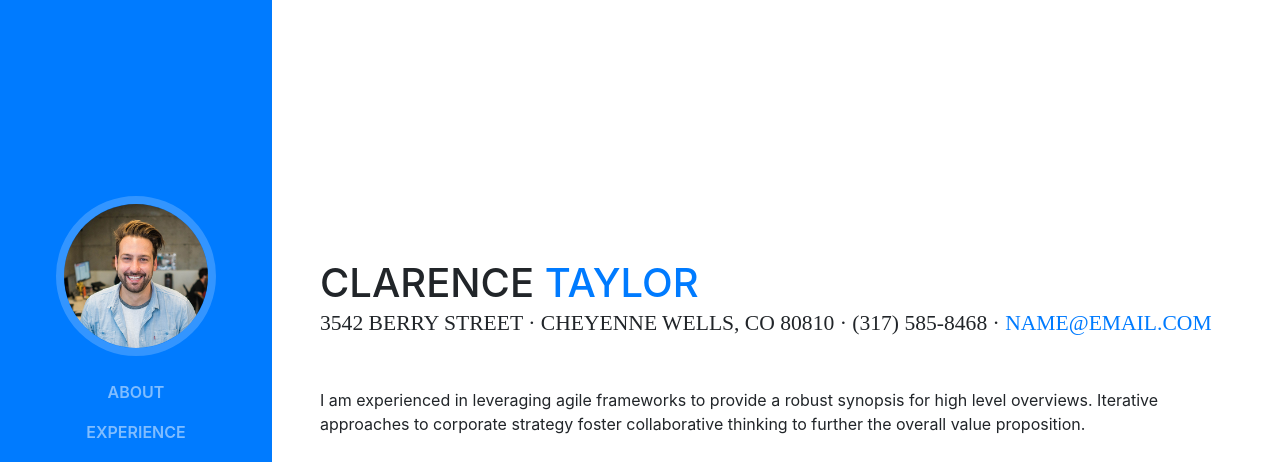
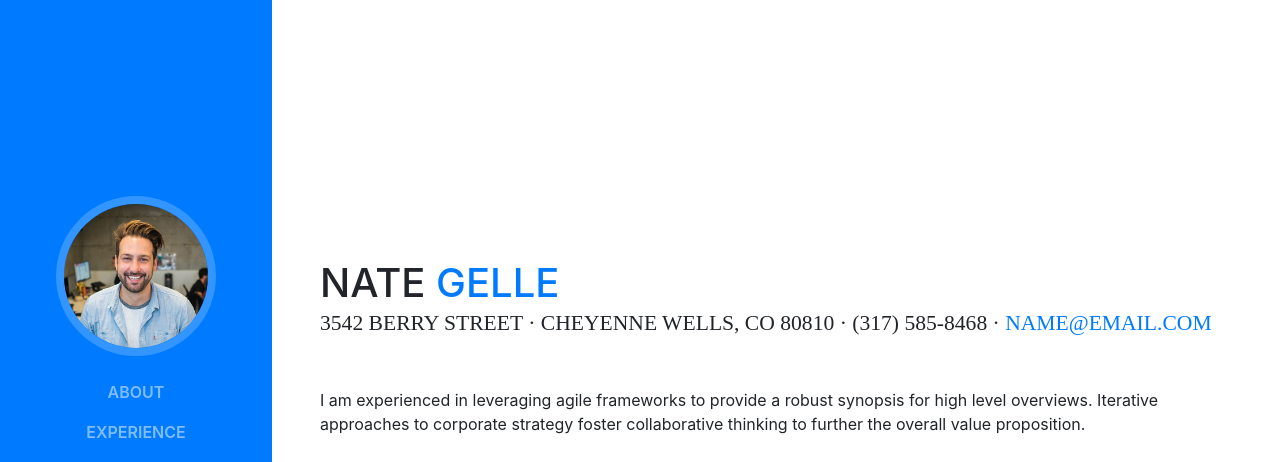
Before and after one commit to nate-gelle/nate-gelle.github.io, a website with bundled scripts: page index.html in a window 1280 px wide. Shown: the top 462 px of the page. Built offline with nearby package versions, Linux system fonts and the light colour scheme; a web font is replaced by a local one.

Commit message:
test name change

```diff
--- a/index.html
+++ b/index.html
@@ -65,8 +65,8 @@
 
       <section class="resume-section p-3 p-lg-5 d-flex d-column" id="about">
         <div class="my-auto">
-          <h1 class="mb-0">Clarence
-            <span class="text-primary">Taylor</span>
+          <h1 class="mb-0">Nate
+            <span class="text-primary">Gelle</span>
           </h1>
           <div class="subheading mb-5">3542 Berry Street · Cheyenne Wells, CO 80810 · (317) 585-8468 ·
             <a href="mailto:name@email.com">name@email.com</a>
```
